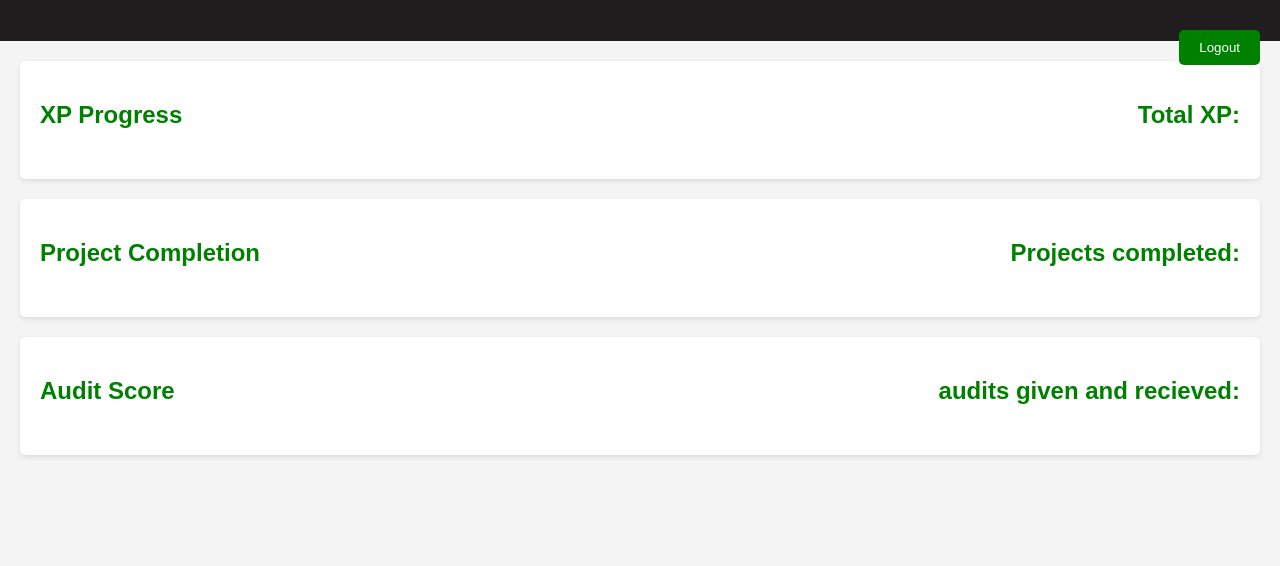
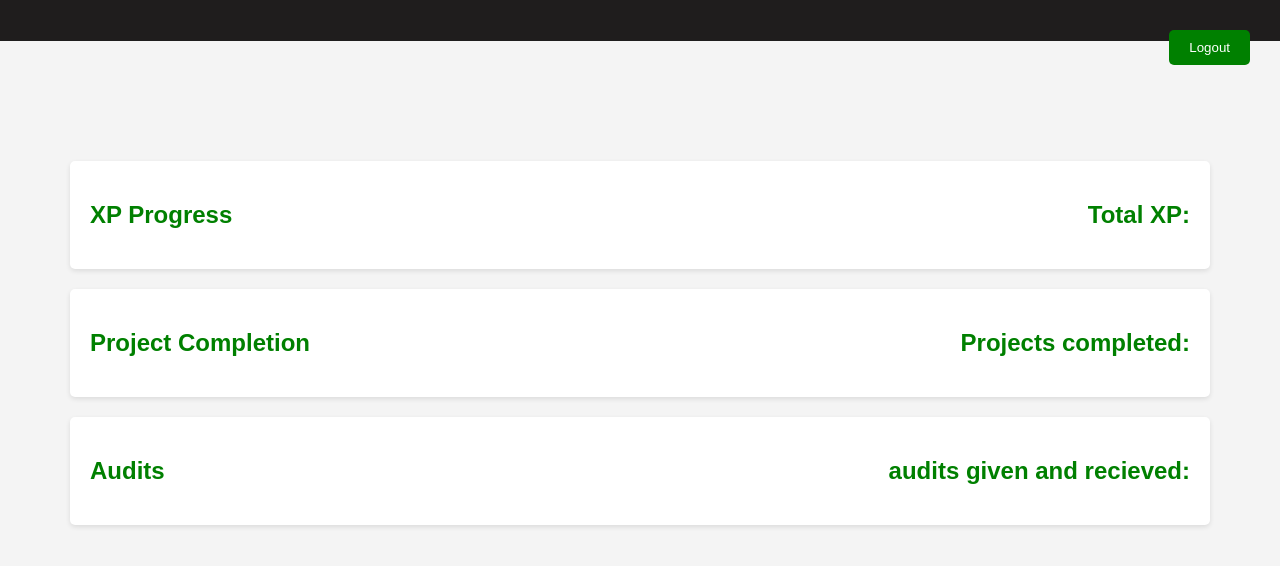
Before and after one commit to Siimki/GraphQL, a website with bundled scripts: page mainpage.html in a window 1280 px wide. Built offline with nearby package versions, Linux system fonts and the light colour scheme.

Commit message:
css styling

```diff
--- a/mainpage.html
+++ b/mainpage.html
@@ -20,7 +20,7 @@
             <h2 id = "total-xp">Total XP:</h2>
            </div>
             <!-- <div class ="chart-row"> -->
-                <div class="chart-container" id="chart"></div>
+                <div class="chart-container" id="chart" ></div>
                 <!-- <div class = "total-xp"> total experience points: 588000 points </div>  -->
             <!-- </div> -->
         </section>
@@ -33,7 +33,7 @@
         </section>
         <section class="chart-section">
             <div class ="chart-row">
-            <h2>Audit Score</h2>
+            <h2>Audits</h2>
             <h2 id = "audits-total" >audits given and recieved: </h2>
           </div>
             <div class="chart-container" id="chart3"></div>
--- a/stylemainpage.css
+++ b/stylemainpage.css
@@ -10,7 +10,8 @@ header {
     background-color: rgb(31, 29, 29);
     color: white;
     text-align: center;
-    padding: 10px 0;
+    padding: 10px ;
+    margin-bottom: 120px;
 }
 
 #app {
@@ -24,6 +25,8 @@ header {
     padding: 20px;
     margin-bottom: 20px;
     text-align: left; /* Align text to the left */
+    max-width: 1100px;
+    margin: auto;
 
 }
 .chart-row {
@@ -41,6 +44,8 @@ header {
 
 .chart-container {
     margin-top: 10px;
+    max-width: 1000px;
+    margin: auto;
 }
 
 h2 {
```
